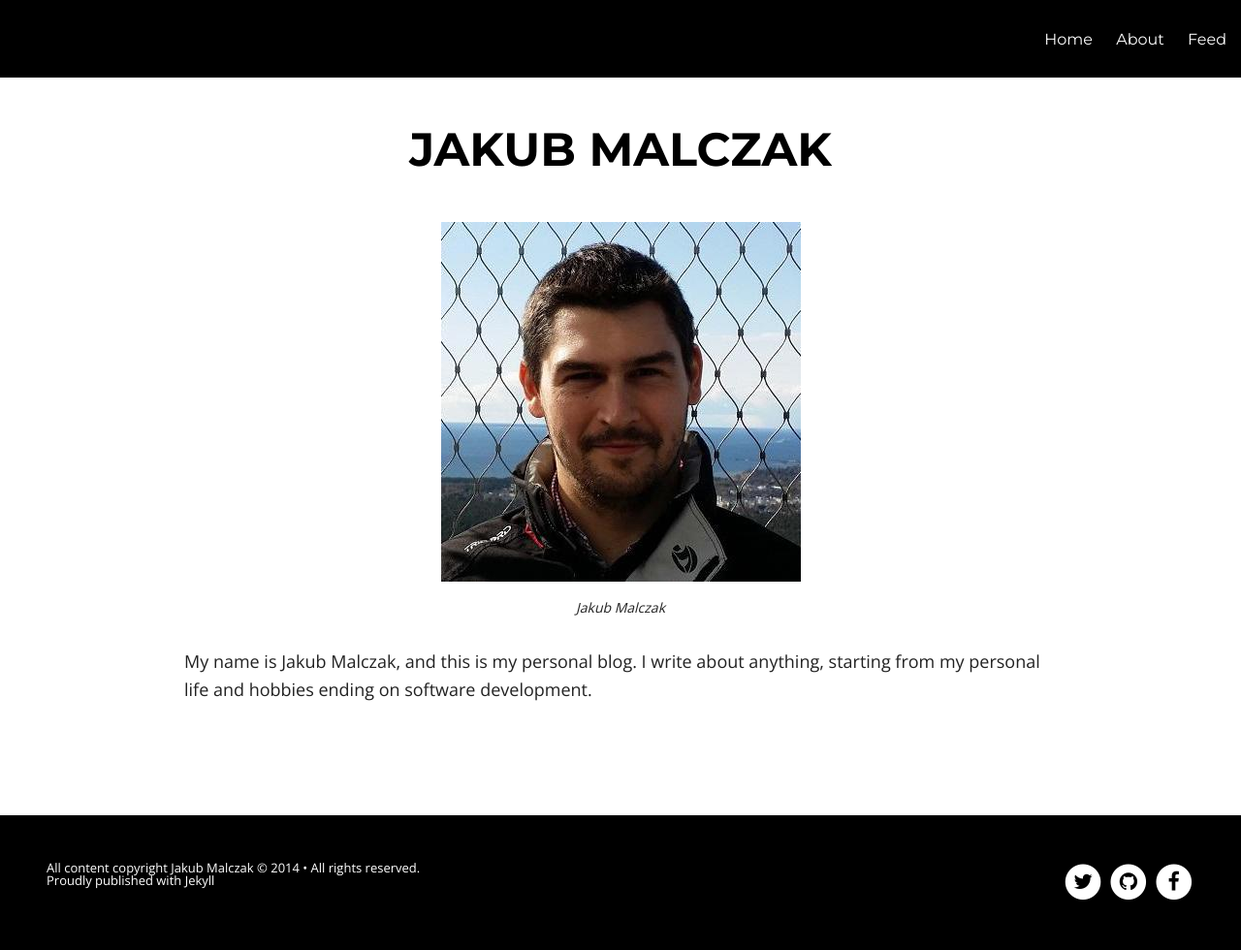
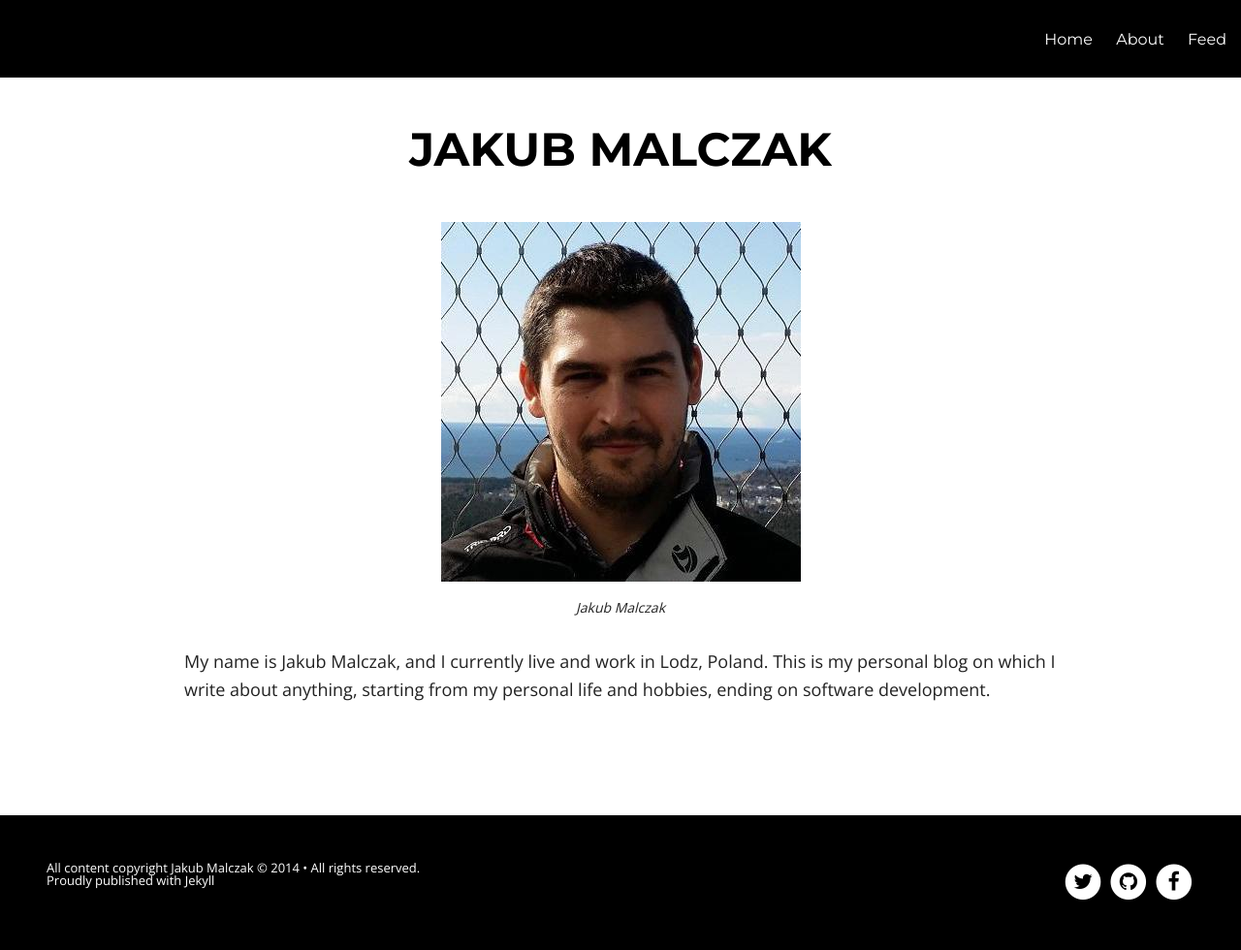
Before and after one commit to jmalczak/jmalczak.github.io, a Jekyll site: the page built from about.md, in a window 1280 px wide. Shown: the whole page at 97% size. Built offline with Jekyll 4.4.1, drawn with Linux system fonts in a browser that asks for light colours; nearby versions of some CDN libraries.

Commit message:
updated about

```diff
--- a/about.md
+++ b/about.md
@@ -9,4 +9,4 @@ tags: [Jakub, Malczak, malczu]
   <figcaption>Jakub Malczak</figcaption>
 </figure>
 
-My name is Jakub Malczak, and this is my personal blog. I write about anything, starting from my personal life and hobbies ending on software development.
+My name is Jakub Malczak, and I currently live and work in Lodz, Poland. This is my personal blog on which I write about anything, starting from my personal life and hobbies, ending on software development.
```
